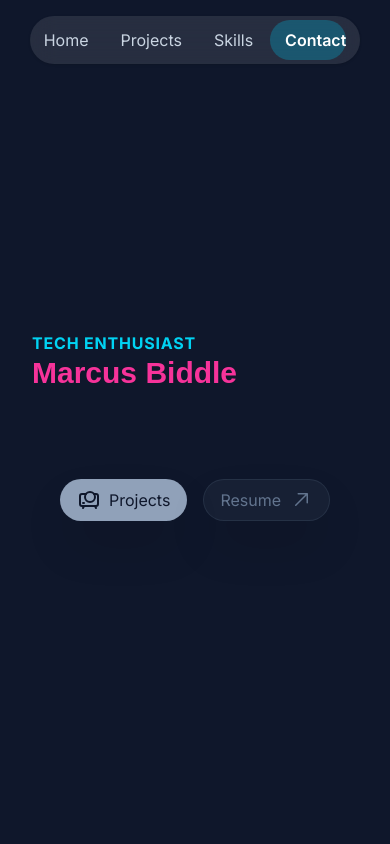
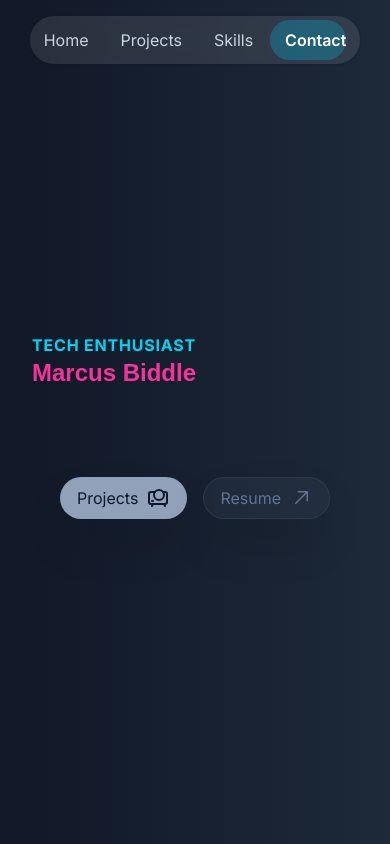
Before and after one commit to marcus-biddle/my-portfolio, a React (Vite) app in the folder client/: page / in a window 390 px wide. Shown: the top 844 px of the page. Built offline with nearby package versions, Linux system fonts and the light colour scheme; a web font is replaced by a local one.

Commit message:
Added Framer affects

```diff
--- a/client/src/components/PageSection.tsx
+++ b/client/src/components/PageSection.tsx
@@ -2,6 +2,7 @@ import { useEffect, useRef } from "react";
 import { useNav } from "./NavProvider";
 import { useInView, motion } from "framer-motion";
 import { type IconType } from "react-icons";
+import { HoverRevealText } from "../sections/HomePage";
 
 type Props = {
   id: string;
@@ -29,13 +30,14 @@ export default function PageSection({ id, title, subtitle, titleIcon: Icon, chil
       transition={{ duration: 0.6, ease: "easeInOut" }}
       ref={ref}
       id={id}
-      className='min-h-screen flex flex-col justify-center text-white bg-slate-900 py-12'
+      className='min-h-screen flex flex-col justify-center text-white bg-gradient-to-l from-gray-800 to-gray-900 py-12'
     >
         <div className={`${Icon ? 'flex' : ''} px-8 py-10 gap-2 `}>
-            {Icon && <div> <Icon className=" h-full w-12 " /> </div>}
+            {Icon && <div> <Icon className=" h-full w-10 " /> </div>}
             <div>
-                {subtitle && <p className={`font-inter uppercase tracking-wider text-md md:text-xl font-bold text-cyan-400 `}>{subtitle}</p>}
-                {title && <h1 className="text-3xl md:text-6xl font-bold font-display mb-4 text-pink-500">{title}</h1>}
+                {subtitle && <HoverRevealText delay={0.6} text={subtitle} classname="font-inter uppercase tracking-wider text-md md:text-xl font-bold text-cyan-400" />}
+                {/* <p className={`font-inter uppercase tracking-wider text-md md:text-xl font-bold text-cyan-400 `}>{subtitle}</p> */}
+                {title && <h1 className="text-2xl md:text-6xl font-bold font-display mb-4 text-pink-500">{title}</h1>}
             </div>
         </div>
         <div className="w-full flex flex-col items-center font-inter p-8 md:px-32">{children}</div>
--- /dev/null
+++ b/client/src/framer/RippleButton.tsx
@@ -0,0 +1,97 @@
+import React, { forwardRef, useState, useRef, useCallback } from "react";
+import { motion, AnimatePresence, type HTMLMotionProps, easeOut } from "framer-motion";
+
+interface Ripple {
+  id: number;
+  x: number;
+  y: number;
+  size: number;
+}
+
+type RippleButtonProps = HTMLMotionProps<"button"> & {
+  children: React.ReactNode;
+  className?: string;
+};
+
+export const RippleButton = forwardRef<HTMLButtonElement, RippleButtonProps>(
+  ({ children, className = "", ...props }, ref) => {
+    const [ripples, setRipples] = useState<Ripple[]>([]);
+    const buttonRef = useRef<HTMLButtonElement>(null);
+
+    // forward ref to internal button
+    React.useImperativeHandle(ref, () => buttonRef.current as HTMLButtonElement);
+
+    const createRipple = useCallback((event: React.MouseEvent<HTMLButtonElement>) => {
+      const button = buttonRef.current;
+      if (!button) return;
+
+      const rect = button.getBoundingClientRect();
+      const size = Math.max(rect.width, rect.height);
+      const x = event.clientX - rect.left - size / 2;
+      const y = event.clientY - rect.top - size / 2;
+
+      const newRipple: Ripple = {
+        id: Date.now(),
+        x,
+        y,
+        size,
+      };
+
+      setRipples((prev) => [...prev, newRipple]);
+
+      setTimeout(() => {
+        setRipples((prev) => prev.filter((r) => r.id !== newRipple.id));
+      }, 600);
+    }, []);
+
+    const handleClick = useCallback(
+      (event: React.MouseEvent<HTMLButtonElement>) => {
+        createRipple(event);
+        if (props.onClick) {
+          props.onClick(event);
+        }
+      },
+      [createRipple, props]
+    );
+
+    const transition = {
+      duration: 0.6,
+      ease: easeOut,
+    };
+
+    return (
+      <motion.button
+        {...props}
+        ref={buttonRef}
+        onClick={handleClick}
+        whileTap={{ scale: 0.95 }}
+        whileHover={{ scale: 1.05 }}
+        className={`relative overflow-hidden ${className}`}
+      >
+        {children}
+        <AnimatePresence>
+          {ripples.map(({ id, x, y, size }) => (
+            <motion.span
+              key={id}
+              initial={{ scale: 0, opacity: 0.5 }}
+              animate={{ scale: 2, opacity: 0 }}
+              exit={{ opacity: 0 }}
+              transition={transition}
+              style={{
+                position: "absolute",
+                borderRadius: "50%",
+                backgroundColor: "rgba(0, 0, 0, 0.3)",
+                width: size,
+                height: size,
+                top: y,
+                left: x,
+                pointerEvents: "none",
+              }}
+            />
+          ))}
+        </AnimatePresence>
+      </motion.button>
+    );
+  }
+);
+RippleButton.displayName = "RippleButton";
--- a/client/src/sections/HomePage.tsx
+++ b/client/src/sections/HomePage.tsx
@@ -1,19 +1,79 @@
 import PageSection from '../components/PageSection'
 import { TbDeviceProjector } from "react-icons/tb";
 import { GoArrowUpRight } from "react-icons/go";
+
+import { useEffect, useRef } from "react";
+import { motion, useAnimation, useInView } from "framer-motion";
+import { RippleButton } from '../framer/RippleButton';
+
+export function HoverRevealText({
+  text,
+  classname,
+  delay
+}: {
+  text: string;
+  classname?: string;
+  delay?: number;
+}) {
+  const ref = useRef(null);
+  const controls = useAnimation();
+  const inView = useInView(ref, { once: false, margin: "-100px" });
+
+  const variants = {
+    rest: { y: "0%", opacity: 1 },
+    hover: { y: "-100%", opacity: 1 },
+  };
+  const revealVariants = {
+    rest: { y: "100%", opacity: 0 },
+    hover: { y: "0%", opacity: 1 },
+  };
+
+  useEffect(() => {
+    if (inView) {
+      controls.start("hover"); // Reveal text
+    } else {
+      controls.start("rest"); // Unreveal text
+    }
+  }, [inView, controls]);
+
+  return (
+    <motion.div
+      ref={ref}
+      className={`relative overflow-hidden cursor-pointer inline-flex ${classname}`}
+      initial="rest"
+      animate={controls}
+      whileHover="hover"
+    >
+      <motion.span
+        className="flex-shrink-0 whitespace-nowrap"
+        variants={variants}
+        transition={{ type: "tween", duration: 0.3, delay }}
+      >
+        {text}
+      </motion.span>
+      <motion.span
+        className="flex-shrink-0 whitespace-nowrap absolute top-0 left-0 pointer-events-none"
+        variants={revealVariants}
+        transition={{ type: "tween", duration: 0.3, delay }}
+      >
+        {text}
+      </motion.span>
+    </motion.div>
+  );
+}
 
 export const HomePage = () => {
   return (
     <PageSection id="home" title='Marcus Biddle' subtitle='Tech Enthusiast'>
         <div className='flex flex-row gap-4'>
-            <button className='flex items-center border border-slate-400/20 shadow-2xl text-slate-900 justify-center gap-2 bg-slate-400 rounded-full py-2 px-4'>
-                <TbDeviceProjector className=' size-6' />
-                <span>Projects</span>
-            </button>
-            <button className='flex items-center border border-slate-500/20 shadow-2xl justify-center gap-2 bg-slate-500/10 text-slate-500 rounded-full py-2 px-4'>
-                <span>Resume</span>
-                <GoArrowUpRight className=' size-6' />
-            </button>
+            <RippleButton className='flex items-center border border-slate-400/20 shadow-2xl text-slate-900 justify-center gap-2 bg-slate-400 rounded-full py-2 px-4'>
+              <HoverRevealText text='Projects'  />
+              <TbDeviceProjector className=' size-6' />
+            </RippleButton>
+            <RippleButton className='flex items-center border border-slate-500/20 shadow-2xl justify-center gap-2 bg-slate-500/10 text-slate-500 rounded-full py-2 px-4'>
+              <HoverRevealText text='Resume'  />
+              <GoArrowUpRight className=' size-6' />
+            </RippleButton>
         </div>
     </PageSection>
   )
```
Also changed, not shown: client/src/App.tsx (+1 -50 lines).
